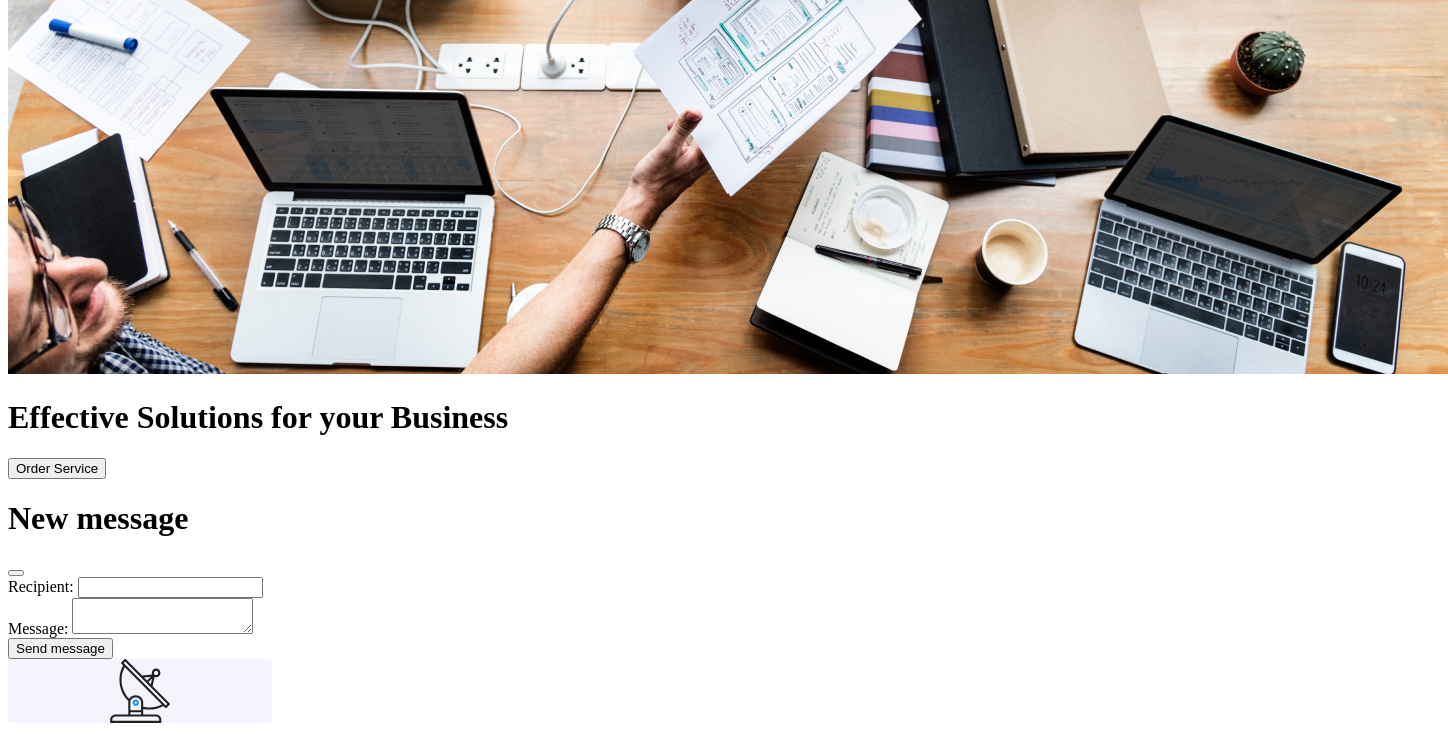
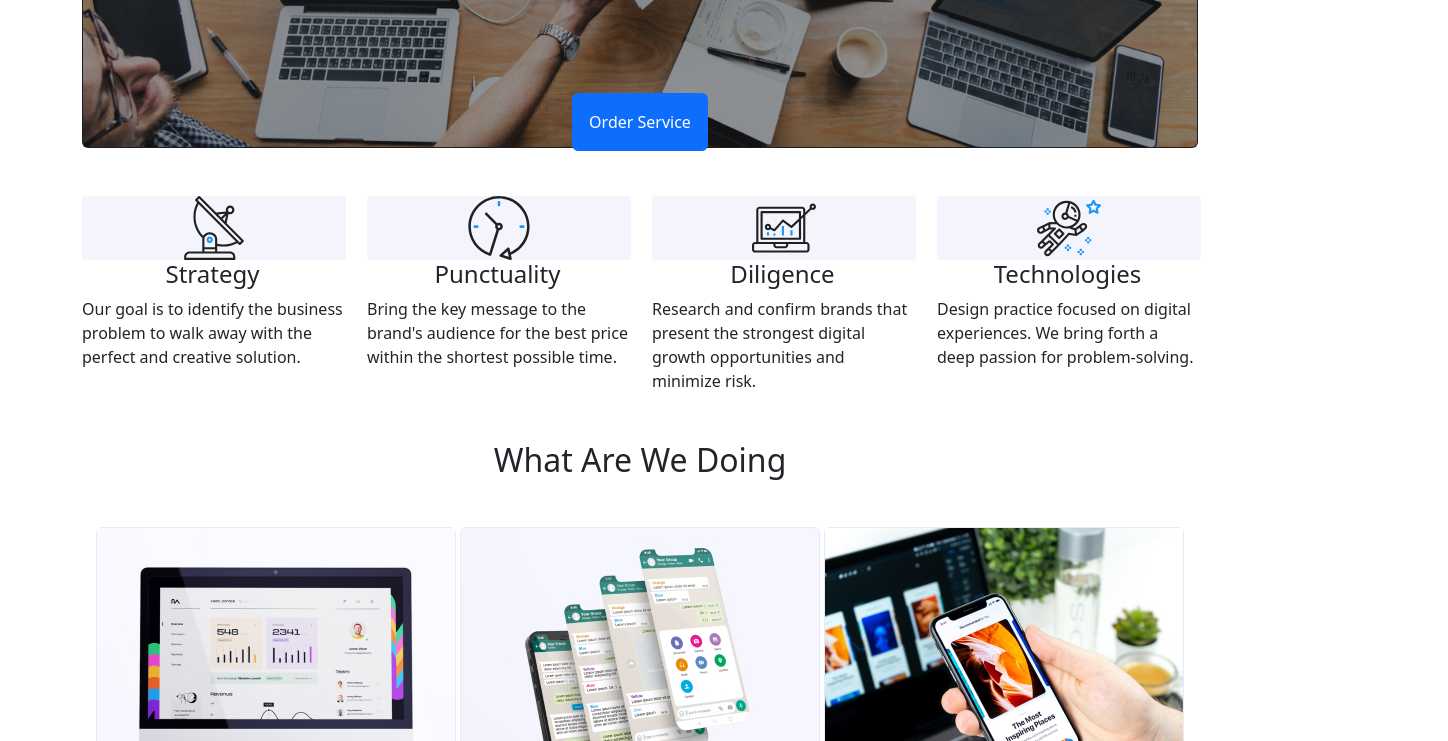
Before and after one commit to aristotlelavayna/goit-markup-hw-bootstrap-version, a plain HTML site: page index.html in a window 1280 px wide. Shown: the part 390-1131 px from the top of the page, 1448 px wide, since content can reach past the window. Drawn offline with nearby package versions, Linux system fonts and the light colour scheme.

Commit message:
Update index.html

```diff
--- a/index.html
+++ b/index.html
@@ -4,7 +4,7 @@
     <meta charset="UTF-8">
     <meta name="viewport" content="width=device-width, initial-scale=1.0">
     <title>hw-bs-version</title>
-    <link rel="stylesheet" href="./bootstrap-5.2.3-dist/">
+    <link rel="stylesheet" href="./bootstrap-5.2.3-dist/css/bootstrap.css">
     <link rel="stylesheet" type="text/css" href="./custom-css/custom.css">
 </head>
 <body>
```
